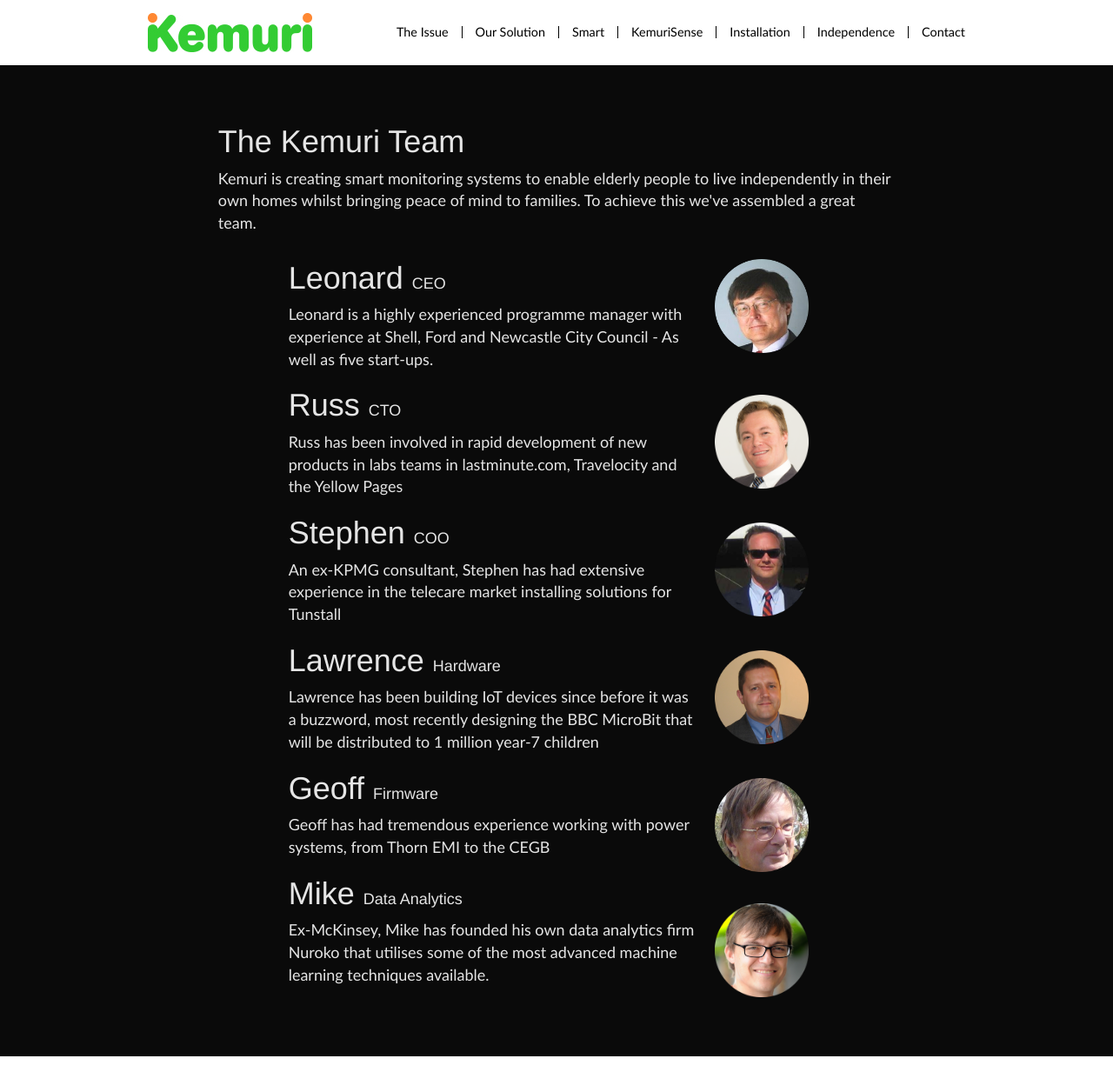
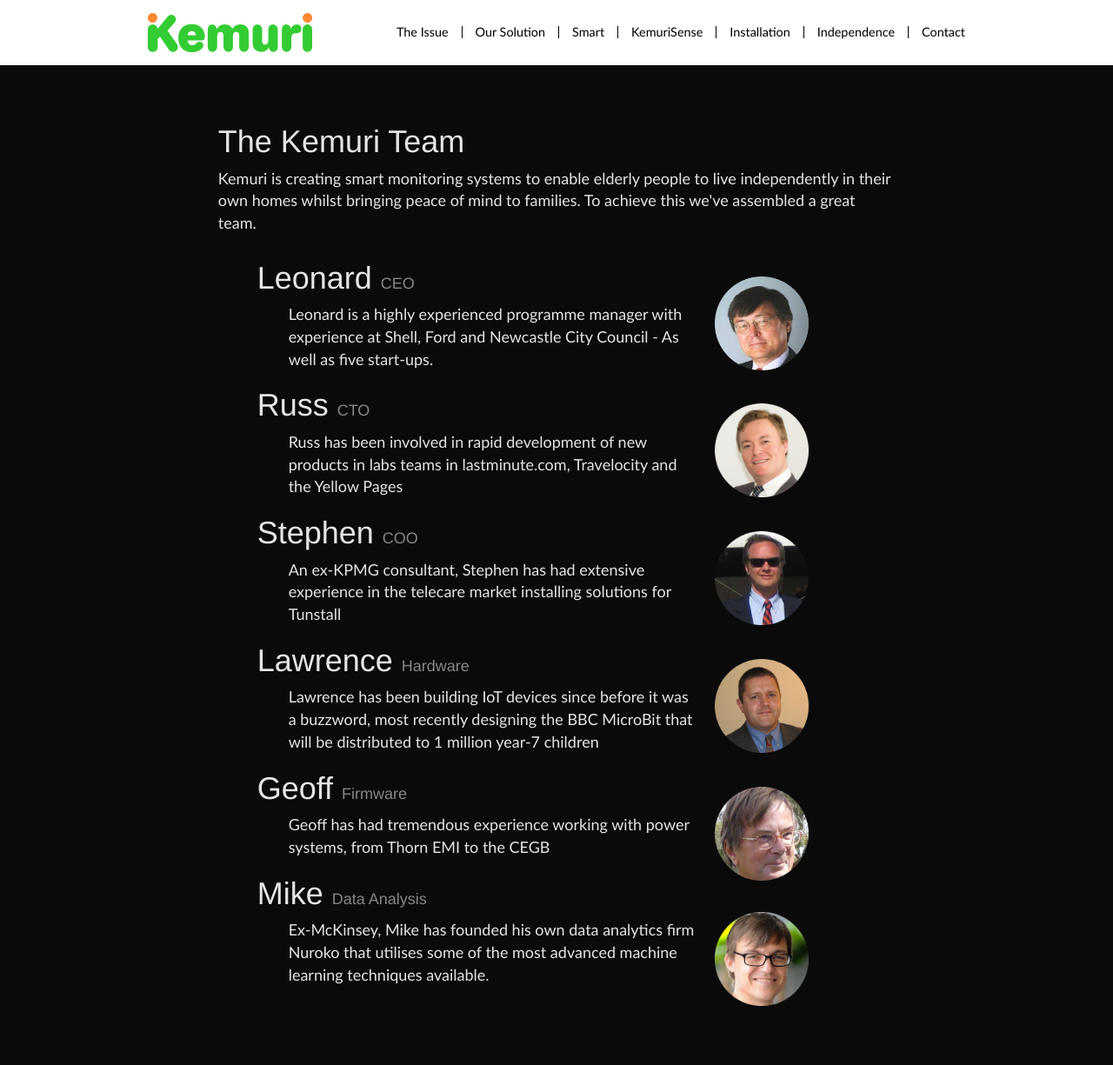
Before and after one commit to intelligentlilli/kemurisense.github.io, a Jekyll site: the page built from team.html, in a window 1280 px wide and 1225 px high. Shown: the whole window at 87% size. Built offline with Jekyll 4.4.1, drawn with Linux system fonts in a browser that asks for light colours; nearby versions of some CDN libraries; some web fonts are replaced; library files that are not in the unit come from our copies.

Commit message:
more team improvements

```diff
--- a/_includes/header.html
+++ b/_includes/header.html
@@ -18,7 +18,7 @@
         <li class="menu-item menu-item-type-post_type menu-item-object-page">
         	<a href="#our-solution" data-section="#our-solution" class="scroller">Our Solution</a></li>
         <li class="menu-item menu-item-type-post_type menu-item-object-page">
-        	<a href="#smart" data-section="#smart" class="scroller">Smart</a></li>
+        	<a href="/index.html#smart" data-section="#smart" class="scroller">Smart</a></li>
         <li class="menu-item menu-item-type-post_type menu-item-object-page">
         	<a href="#kemurisense" data-section="#kemurisense" class="scroller">KemuriSense</a></li>
         <li class="menu-item menu-item-type-post_type menu-item-object-page">
--- a/css/style.scss
+++ b/css/style.scss
@@ -83,9 +83,13 @@
 }
 
 
-
+.team-members {list-style:none; padding-left:0;}
+.team-members h2 {
+	margin-left: -1em;
+}
 .team-members h2 span {
 	font-size: 50%;
+	color:#888;
 }
 .mugshot {
 	clear:both;
--- a/team.html
+++ b/team.html
@@ -17,38 +17,45 @@
 		</div>
 
 		<div class="row">
-			<div class="col-md-8 col-md-push-2 team-members">
+			<div class="col-md-8 col-md-push-2">
 
+				<ul class="team-members">
 
+					<li>
 						{% include mugshot.html  name="Leonard Anderson" alignment="right" src="people-len.png" %}
 						<h2>Leonard <span>CEO</span></h2>
 						<p>Leonard is a highly experienced programme manager with experience at Shell, Ford and Newcastle City Council - As well as five start-ups.</p>
+					</li>
 
-
+					<li>
 						{% include mugshot.html  name="Russ Anderson" alignment="right" src="people-russ.png" %}
 						<h2>Russ <span>CTO</span></h2>
 						<p>Russ has been involved in rapid development of new products in labs teams in lastminute.com, Travelocity and the Yellow Pages</p>
+					</li>
 
-
+					<li>
 						{% include mugshot.html  name="Stephen Colony" alignment="right" src="people-stephen.png" %}
 						<h2>Stephen <span>COO</span></h2>
 						<p>An ex-KPMG consultant, Stephen has had extensive experience in the telecare market installing solutions for Tunstall</p>
-
+					</li>
+					<li>
 						{% include mugshot.html  name="Lawrence Archard" alignment="right" src="people-lawrence.png" %}
 						<h2>Lawrence <span>Hardware</span></h2>
 						<p>Lawrence has been building IoT devices since before it was a buzzword, most recently designing the BBC MicroBit that will be distributed to 1 million year-7 children</p>
+					</li>
 
-
+					<li>
 						{% include mugshot.html  name="Geoff Hughes" alignment="right" src="people-geoff.png" %}
 						<h2>Geoff <span>Firmware</span></h2>
 						<p>Geoff has had tremendous experience working with power systems, from Thorn EMI to the CEGB</p>
 
-
+					</li>
+					<li>
 						{% include mugshot.html  name="Mike Anderson" alignment="right" src="people-mike.png" %}
-				<h2>Mike <span>Data Analytics</span></h2>
+						<h2>Mike <span>Data Analysis</span></h2>
 						<p>Ex-McKinsey, Mike has founded his own data analytics firm Nuroko that utilises some of the most advanced machine learning techniques available. </p>
-
-
+					</li>
+				</ul>
 
 			</div>
 		</div>
```
Lines whose indentation alone changed are shown as unchanged.
